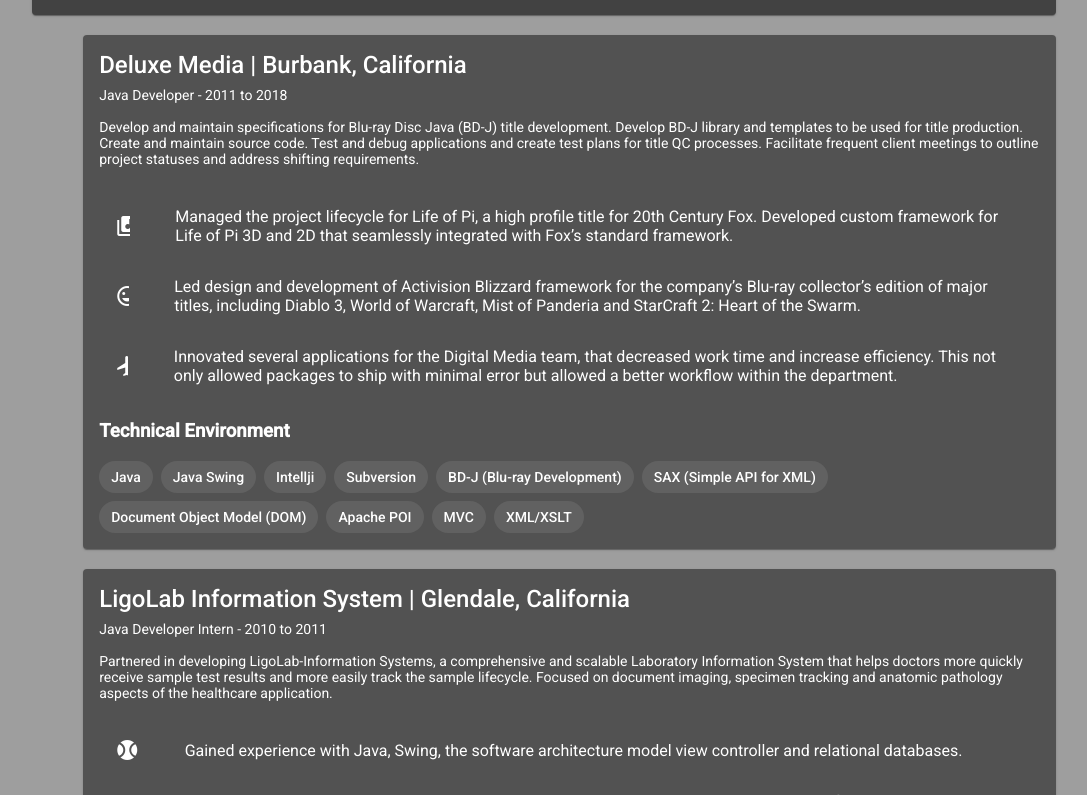
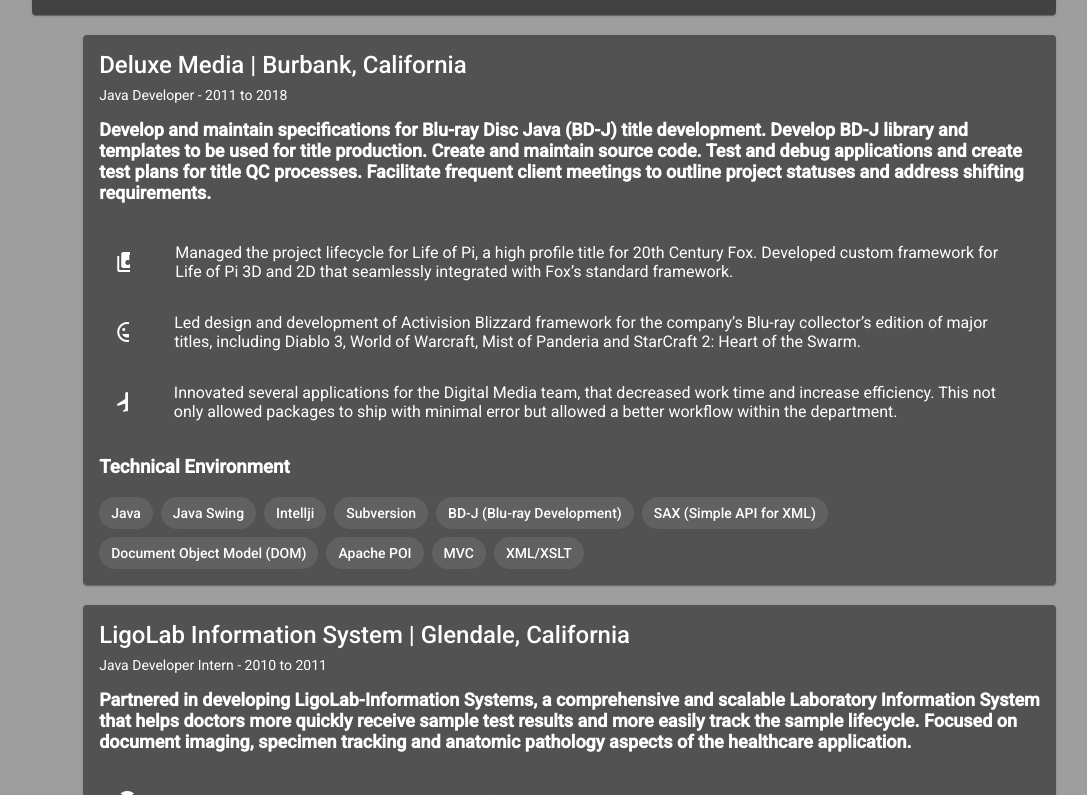
Before and after one commit to btambara/personal-website-frontend, an Angular app: page /resume in a window 1280 px wide. Shown: the part 1485-2280 px from the top of the page, without its empty margins (96-1183 px from the left). Built offline with nearby package versions, Linux system fonts and the light colour scheme.

Commit message:
Updated font size and weight for job description in resume.

```diff
--- a/src/app/pages/resume/resume.component.html
+++ b/src/app/pages/resume/resume.component.html
@@ -143,14 +143,16 @@
             Java Developer - 2011 to 2018
         </mat-card-content>
         <mat-card-content>
-            Develop and maintain specifications for Blu-ray Disc Java (BD-J) title development. Develop BD-J library and
+            <p class="job_description">
+                Develop and maintain specifications for Blu-ray Disc Java (BD-J) title development. Develop BD-J library
+                and
                 templates
                 to be used for title production. Create and maintain source code. Test and debug applications and create
                 test plans for
                 title QC processes. Facilitate frequent client meetings to outline project statuses and address shifting
                 requirements.
+            </p>
         </mat-card-content>
-        <!-- <mat-card-content> -->
         <mat-list>
             <mat-list-item>
                 <mat-icon class="list-icon">library_music</mat-icon>
@@ -179,8 +181,6 @@
                 </p>
             </mat-list-item>
         </mat-list>
-        <!-- </mat-card-content> -->
-        <!-- <mat-card-content> -->
         <h3>Technical Environment</h3>
         <mat-chip-list>
             <mat-chip>Java</mat-chip>
@@ -194,7 +194,6 @@
             <mat-chip>MVC</mat-chip>
             <mat-chip>XML/XSLT</mat-chip>
         </mat-chip-list>
-        <!-- </mat-card-content> -->
     </mat-card>
 
     <mat-card class="resume-content-section">
@@ -205,11 +204,13 @@
             Java Developer Intern - 2010 to 2011
         </mat-card-content>
         <mat-card-content>
+            <p class="job_description">
                 Partnered in developing LigoLab-Information Systems, a comprehensive and scalable Laboratory Information
                 System
                 that helps doctors more quickly receive sample test results and more easily track the sample lifecycle.
                 Focused on
                 document imaging, specimen tracking and anatomic pathology aspects of the healthcare application.
+            </p>
         </mat-card-content>
         <mat-card-content>
             <mat-list>
--- a/src/app/pages/resume/resume.component.scss
+++ b/src/app/pages/resume/resume.component.scss
@@ -55,6 +55,11 @@
     font-size: 40px;
 }
 
+p.job_description {
+    font-size: large;
+    font-weight: bold;
+}
+
 div.resume-end {
     margin-top: 1%;
     margin-left: 10%;
```
Lines whose indentation alone changed are shown as unchanged.
